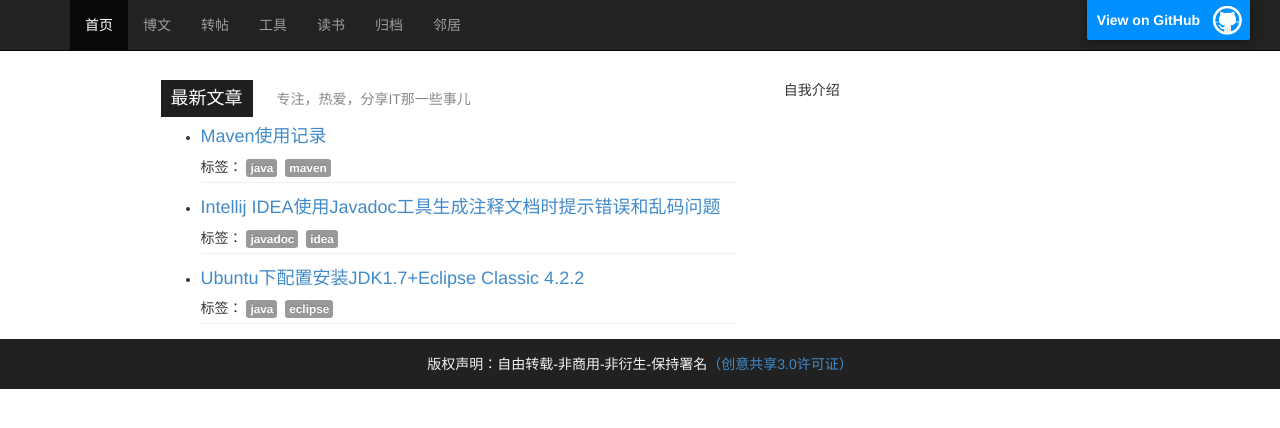
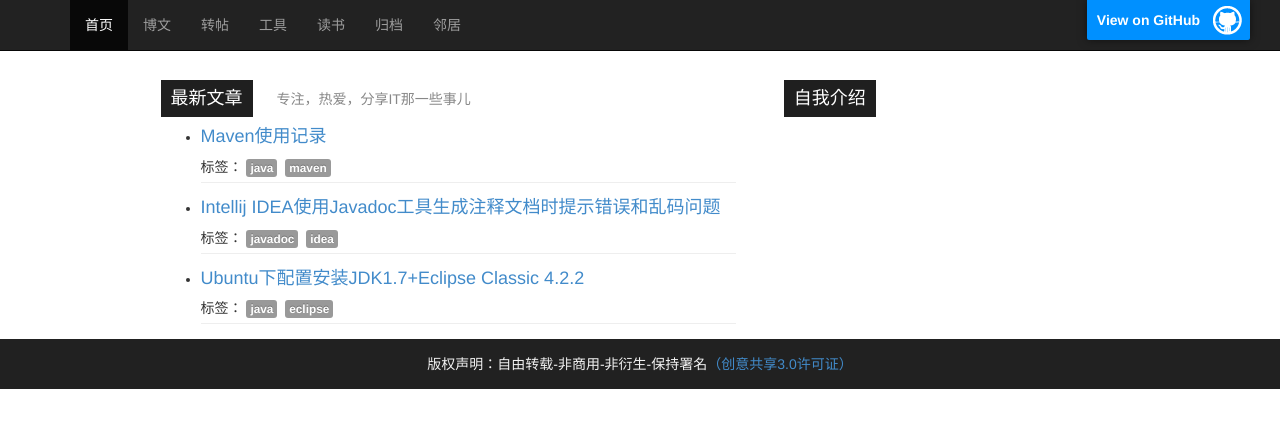
Before and after one commit to sheleng/sheleng.github.io, a Jekyll site: the page built from index.html, in a window 1280 px wide. Shown: the top 428 px of the page. Built offline with Jekyll 4.4.1, drawn with Linux system fonts in a browser that asks for light colours.

Commit message:
修改css布局

```diff
--- a/public/css/style.css
+++ b/public/css/style.css
@@ -51,7 +51,7 @@
   font-weight: normal;
 }
 
-.index-left .content-title .title{
+.content-title .title{
   background: none repeat scroll 0 0 #1f1f1f;
   color: #fff;
   display: inline-block;
```
